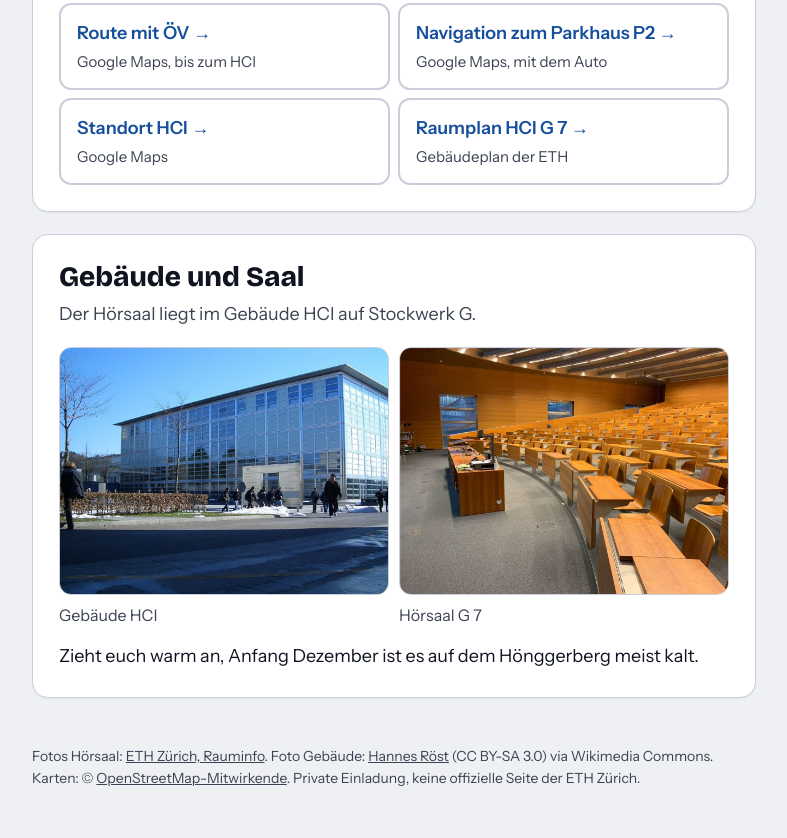
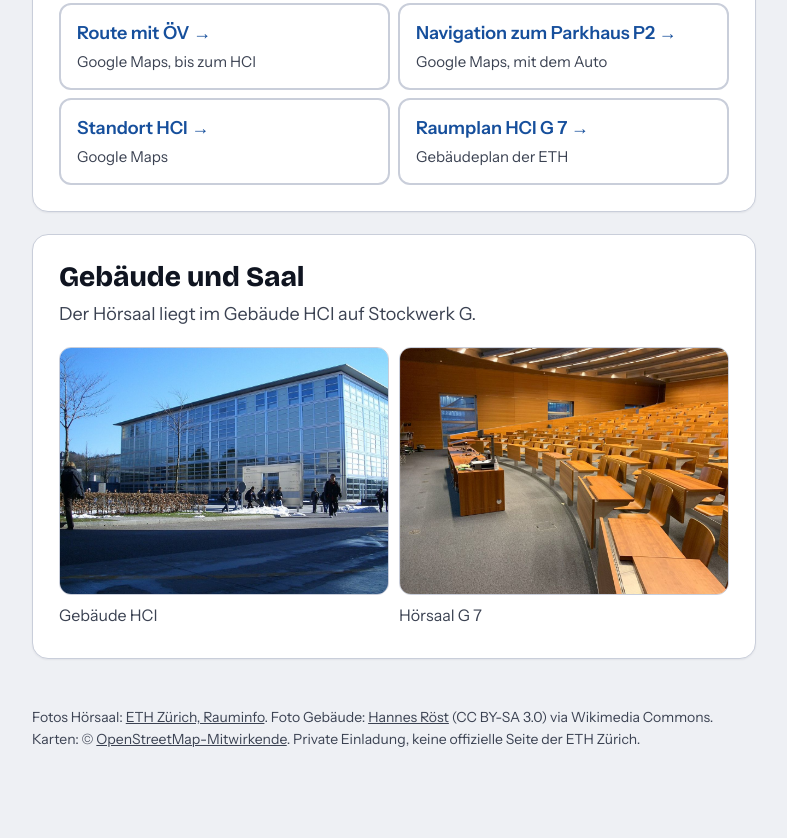
Before and after one commit to Altishofer/benjamin-defense, a plain HTML site: page index.html in a window 1280 px wide. Shown: the part 4501-5339 px from the top of the page, without its empty margins (246-1033 px from the left). After the commit the page ends 5300 px from the top, so only its background shows below. Drawn offline with nearby package versions, Linux system fonts and the light colour scheme.

Commit message:
Hinweis zur Kälte entfernt

```diff
--- a/index.html
+++ b/index.html
@@ -229,7 +229,6 @@ footer a{color:inherit}
       <figure style="margin:0"><img src="img/hci.jpg" loading="lazy" alt="Das Gebäude HCI mit Glasfassade auf dem Campus Hönggerberg."><figcaption>Gebäude HCI</figcaption></figure>
       <figure style="margin:0"><img src="img/saal-seite.jpg" loading="lazy" alt="Der Hörsaal HCI G 7 von der Seite: Holzbänke in ansteigenden Reihen."><figcaption>Hörsaal G 7</figcaption></figure>
     </div>
-    <p style="margin-top:14px">Zieht euch warm an, Anfang Dezember ist es auf dem Hönggerberg meist kalt.</p>
   </section>
 
 </main>
```
